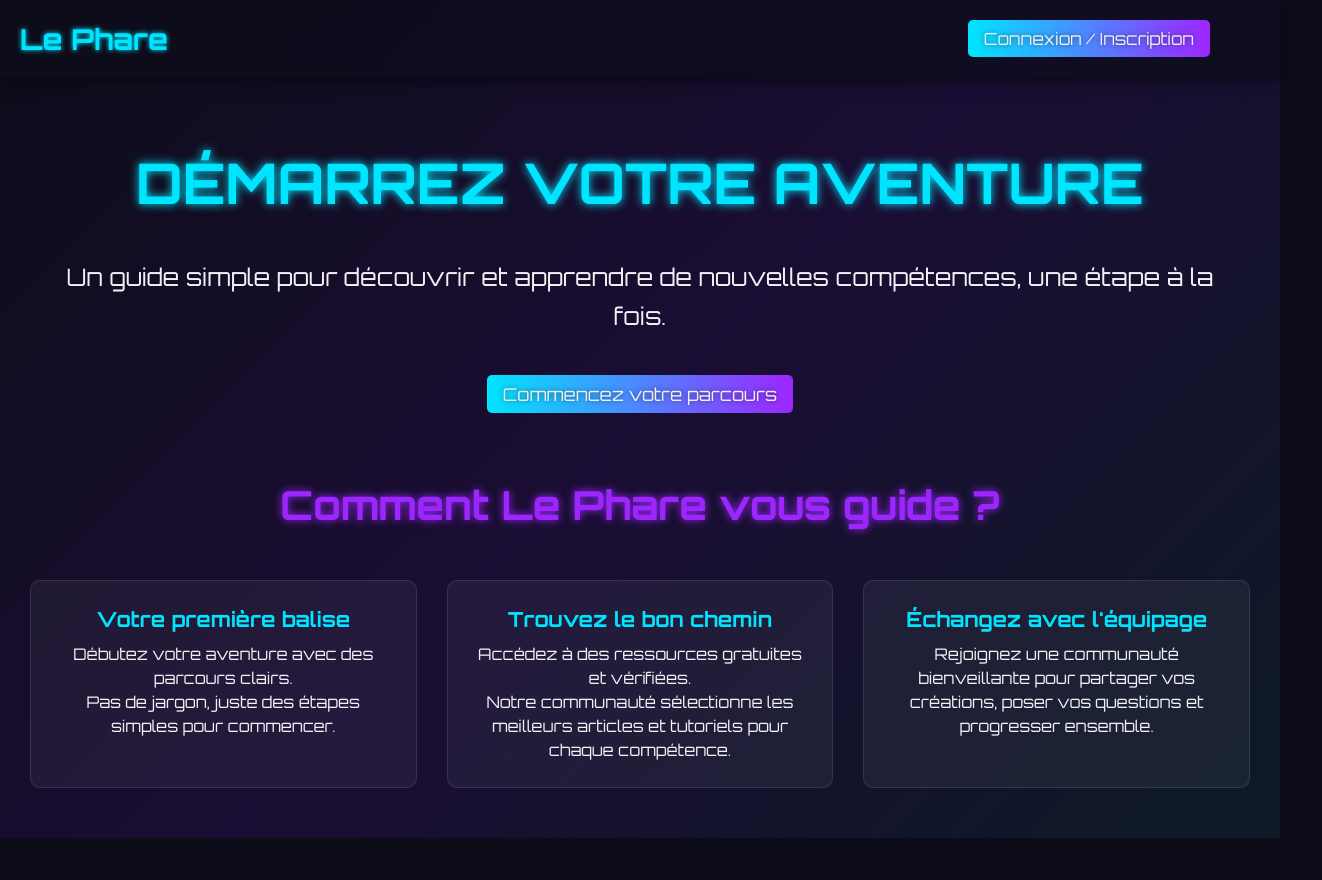
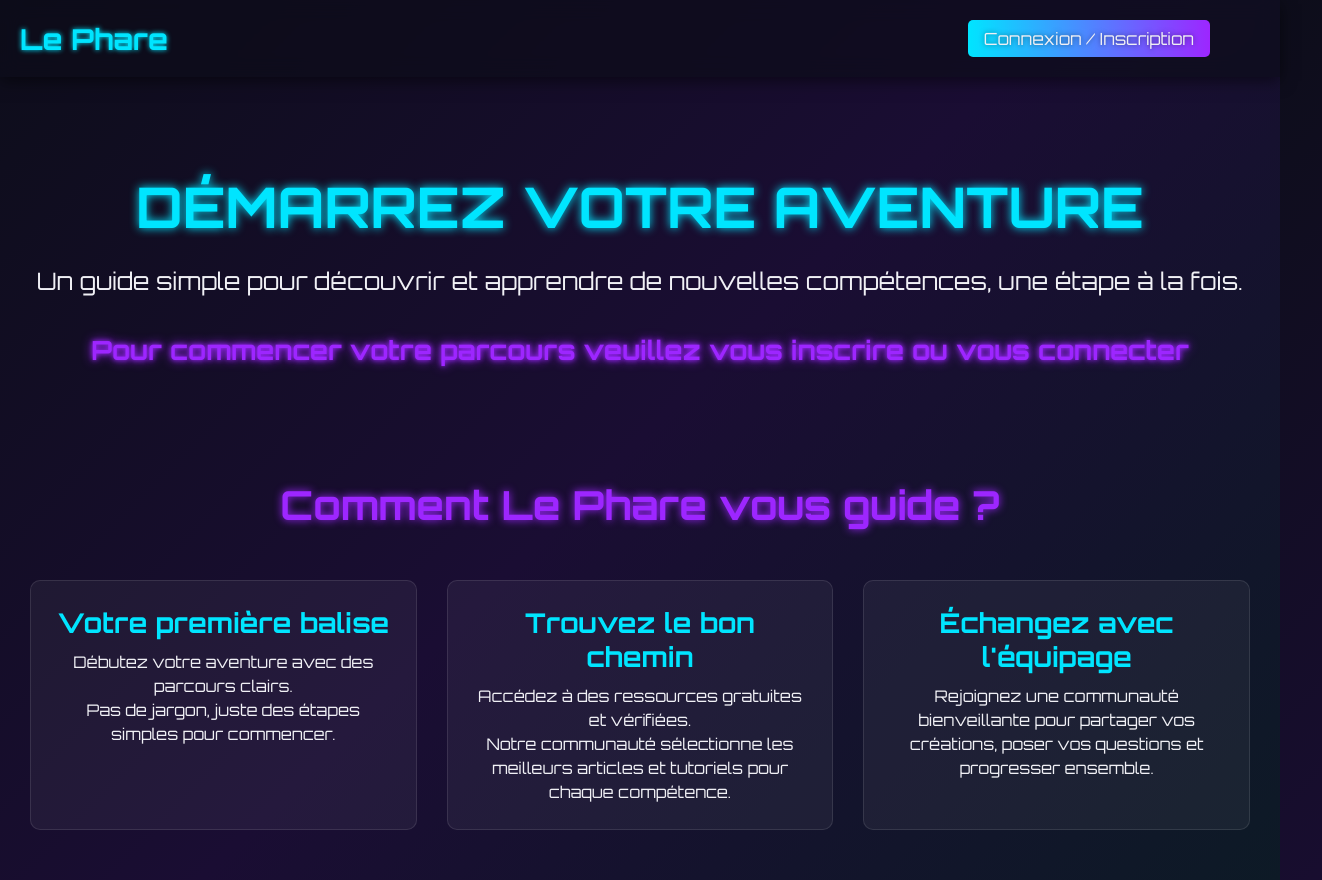
Before and after one commit to 4749-am/Le-Phare, a Vue app in the folder frontend/: page / in a window 1280 px wide. Shown: the whole page, 1322 px wide, since content can reach past the window. Before the commit the page ends 838 px from the top, so only its background shows below. Built offline with nearby package versions, Linux system fonts and the light colour scheme.

Commit message:
user and features sections layout enhanced

```diff
--- a/frontend/src/components/FeaturesSection.vue
+++ b/frontend/src/components/FeaturesSection.vue
@@ -66,7 +66,7 @@ export default {
 .feature-item h3 {
   color: var(--neon-blue);
   margin-bottom: 10px;
-  font-size: 1.3em;
+  font-size: 1.7em;
   text-align: center;
 }
 
--- a/frontend/src/components/UserSection.vue
+++ b/frontend/src/components/UserSection.vue
@@ -3,7 +3,7 @@
     <div class="user-content">
       <h1>Démarrez votre aventure</h1>
       <p>Un guide simple pour découvrir et apprendre de nouvelles compétences, une étape à la fois.</p>
-      <button class="btn-cta">Commencez votre parcours</button>
+      <p class="pathway-text">Pour commencer votre parcours veuillez vous inscrire ou vous connecter</p>
     </div>
   </main>
 </template>
@@ -39,26 +39,21 @@ export default {
 .user-content p {
   font-size: 1.5em;
   line-height: 1.6;
-  margin: 40px;
+  margin: 20px;
 }
 
-.btn-cta {
-  background: linear-gradient(90deg, var(--neon-blue), var(--neon-purple));
-  padding: 8px 16px;
-  border: none;
-  border-radius: 5px;
-  color: var(--text-light);
-  text-decoration: none;
-  font-family: 'Orbitron', sans-serif;
-  font-size: 1.1em;
-  text-shadow: 0 0 5px rgba(0, 0, 0, 0.5);
-  transition: box-shadow 0.3s ease;
-  white-space: nowrap;
+.user-content p.pathway-text {
+  font-weight: bold;
+  color: var(--neon-purple);
+  text-shadow: 0 0 5px var(--neon-purple), 0 0 10px var(--neon-purple);
+  margin-top: 30px;
+  animation: pulse 2s infinite ease-in-out;
 }
 
-.btn-cta:hover {
-  box-shadow: var(--button-shadow);
-  cursor: pointer;
+@keyframes pulse {
+  0% { transform: scale(1); }
+  50% { transform: scale(1.1); }
+  100% { transform: scale(1); }
 }
 
 @media (min-width: 1024px) {
```
